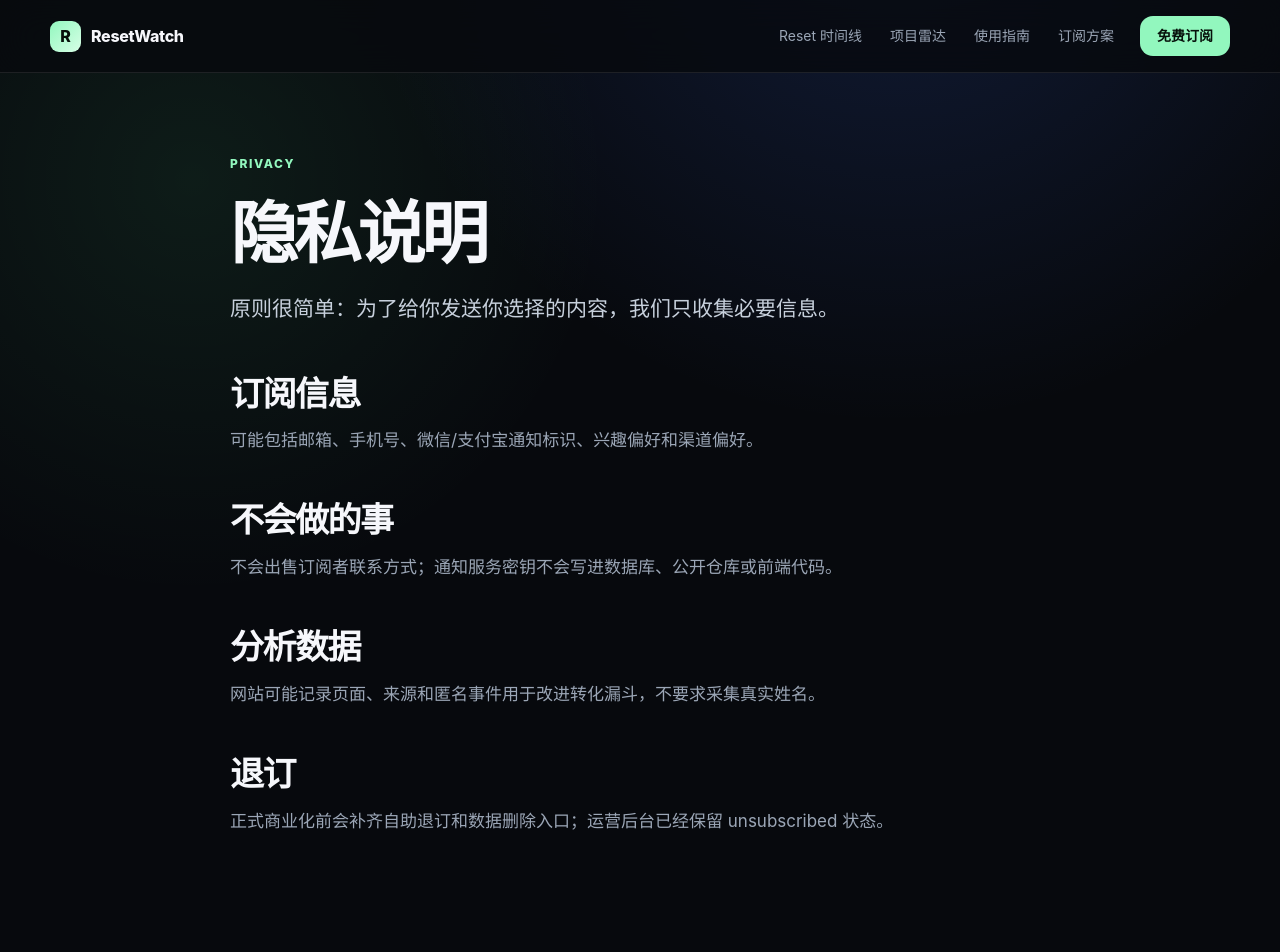
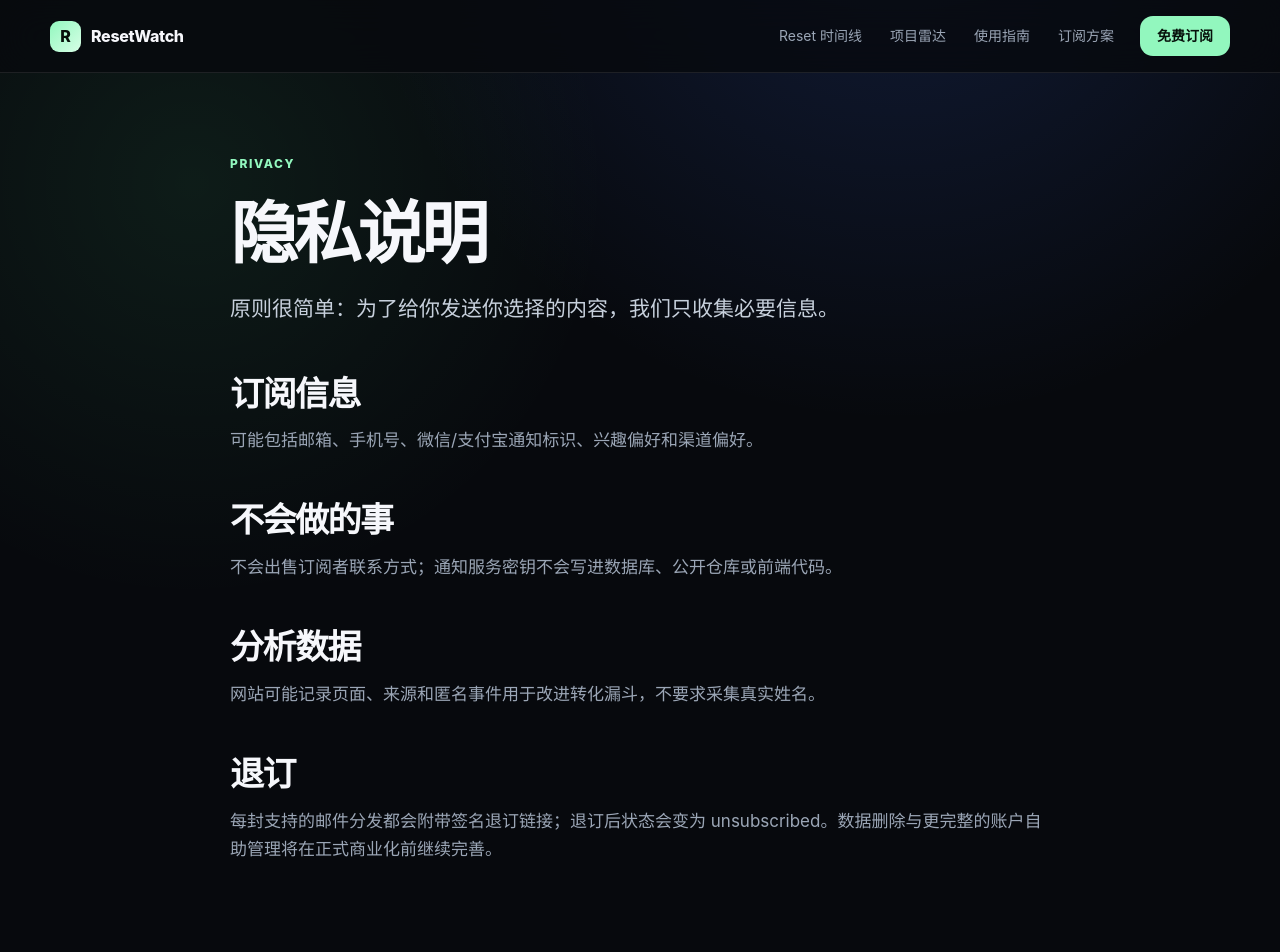
Before and after one commit to code5m/tibo-reset-watch, a Next.js app in the folder apps/web/: page /privacy in a window 1280 px wide. Shown: the top 952 px of the page. Built offline with nearby package versions, Linux system fonts and the light colour scheme; no server answers; the database is empty.

Commit message:
docs(web): align privacy copy with implemented unsubscribe

```diff
--- a/apps/web/app/privacy/page.tsx
+++ b/apps/web/app/privacy/page.tsx
@@ -17,7 +17,7 @@ export default function PrivacyPage() {
         <h2>分析数据</h2>
         <p>网站可能记录页面、来源和匿名事件用于改进转化漏斗，不要求采集真实姓名。</p>
         <h2>退订</h2>
-        <p>正式商业化前会补齐自助退订和数据删除入口；运营后台已经保留 unsubscribed 状态。</p>
+        <p>每封支持的邮件分发都会附带签名退订链接；退订后状态会变为 unsubscribed。数据删除与更完整的账户自助管理将在正式商业化前继续完善。</p>
       </div>
     </article>
   );
```
